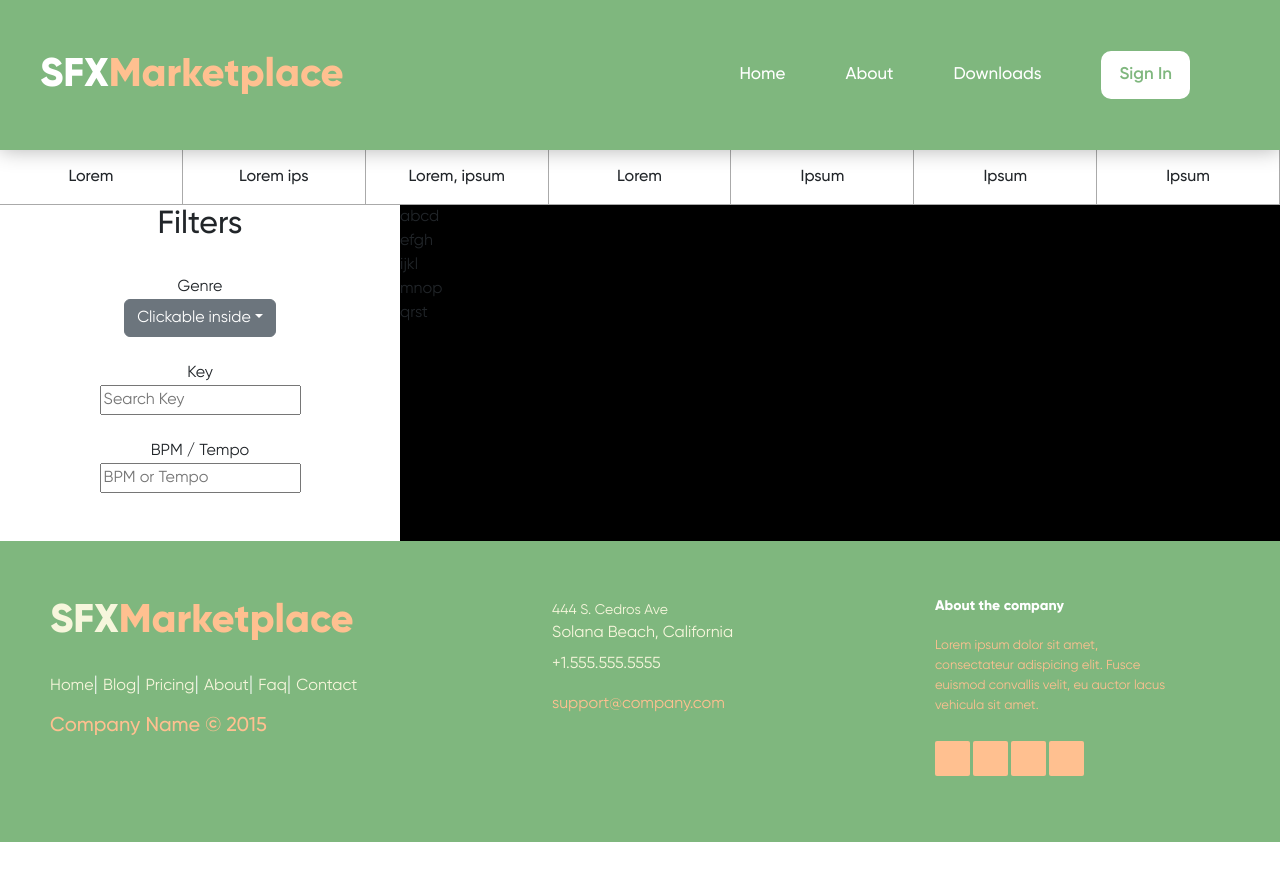
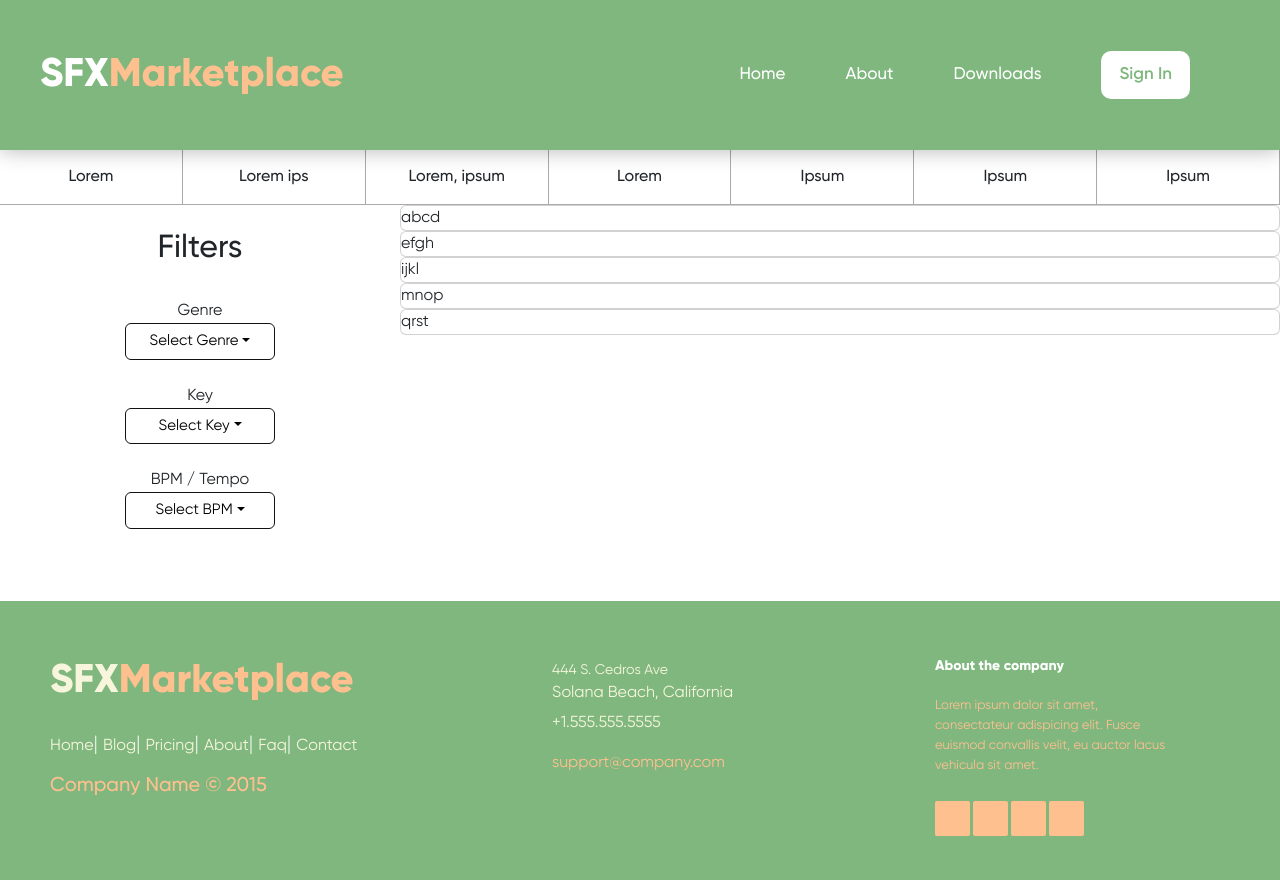
Before and after one commit to vishal-1230/SFXMarketplace, a React (Create React App) app in the folder client/: page / in a window 1280 px wide. Shown: the top 880 px of the page. Before the commit the page ends 842 px from the top, so only its background shows below. Built offline with nearby package versions, Linux system fonts and the light colour scheme.

Commit message:
created basic filter secon, coloring thodi derr me

```diff
--- /dev/null
+++ b/client/src/MainComponent/Card.css
@@ -0,0 +1,5 @@
+.card{
+    width: 200px;
+    height: 200px;
+    box-shadow: 0px 0px 14px 0px rgba(0,0,0,0.75);
+}
--- a/client/src/MainComponent/Card.js
+++ b/client/src/MainComponent/Card.js
@@ -2,7 +2,7 @@ import React from 'react'
 
 function Card(props) {
   return (
-    <div>{props.name}</div>
+    <div className='card'>{props.name}</div>
   )
 }
 
--- a/client/src/MainComponent/Cards.css
+++ b/client/src/MainComponent/Cards.css
@@ -1,4 +1,4 @@
 .cards{
     flex-grow: 1;
-    background: #000;
+    /* background: #000; */
 }
--- a/client/src/MainComponent/LeftSection.js
+++ b/client/src/MainComponent/LeftSection.js
@@ -5,6 +5,7 @@ import {HiOutlineFilter} from 'react-icons/hi'
 function LeftSection() {
   return (
     <div className="leftSection">
+      <br />
         <h2>Filters</h2><br />
         <div className="genreDiv">
             <span className="filterGenreTitle">Genre</span><br />
@@ -14,31 +15,43 @@ function LeftSection() {
             </div><br /> */}
             <div class="btn-group">
               <button class="btn btn-secondary dropdown-toggle" type="button" data-bs-toggle="dropdown" data-bs-auto-close="outside" aria-expanded="false">
-                  Clickable inside
+                  Select Genre
               </button>
               <ul class="dropdown-menu">
-                <li><a class="dropdown-item" href="#">Menu item</a></li>
-                <li><a class="dropdown-item" href="#">Menu item</a></li>
-                <li><a class="dropdown-item" href="#">Menu item</a></li>
-                <li><a></a></li>
+                <li><a class="dropdown-item" href="#">Genre 1</a></li>
+                <li><a class="dropdown-item" href="#">Genre 2</a></li>
+                <li><a class="dropdown-item" href="#">Genre 3</a></li>
               </ul>
             </div>
         </div><br />
         <div className="keyDiv">
             <span className="filterKeyTitle">Key</span><br />
-            <input type="text" placeholder='Search Key' className="keyInput" />
-            <div className="keysDropdown">
-
-            </div><br />
-        </div>
+            <div class="btn-group">
+              <button class="btn btn-secondary dropdown-toggle" type="button" data-bs-toggle="dropdown" data-bs-auto-close="outside" aria-expanded="false">
+                  Select Key
+              </button>
+              <ul class="dropdown-menu">
+                <li><a class="dropdown-item" href="#">Key 1</a></li>
+                <li><a class="dropdown-item" href="#">Key 2</a></li>
+                <li><a class="dropdown-item" href="#">Key 3</a></li>
+                <li><a class="dropdown-item" href="#">Key 4</a></li>
+              </ul>
+            </div>
+        </div><br />
         <div className="bpmDiv">
           <span className="bpmTitle">BPM / Tempo</span><br />
-          <input type="text" placeholder='BPM or Tempo' className="bpmInput" id='bpmInput' /><br />
-          <div className="bpmDropdown">
-
-          </div><br />
-        </div>
-        <br />
+          <div class="btn-group">
+              <button class="btn btn-secondary dropdown-toggle" type="button" data-bs-toggle="dropdown" data-bs-auto-close="outside" aria-expanded="false">
+                  Select BPM
+              </button>
+              <ul class="dropdown-menu">
+                <li><a class="dropdown-item" href="#">BPM 1</a></li>
+                <li><a class="dropdown-item" href="#">BPM 2</a></li>
+                <li><a class="dropdown-item" href="#">BPM 3</a></li>
+              </ul>
+            </div>
+        </div><br />
+        <br /><br />
     </div>
   )
 }
--- a/client/src/MainComponent/Leftsecton.css
+++ b/client/src/MainComponent/Leftsecton.css
@@ -2,3 +2,22 @@
     width: 400px;
     text-align: center;
 }
+
+.btn-group{
+    background: transparent;
+}
+
+.btn{
+    background: transparent;
+    color: black;
+    border: 1px #111 solid;
+    width: 150px;
+    /* text-align: right; */
+    font-weight: 400;
+    font-size: 15px;
+}
+
+.btn:hover{
+    background: #000;
+    color: white;
+}
```
